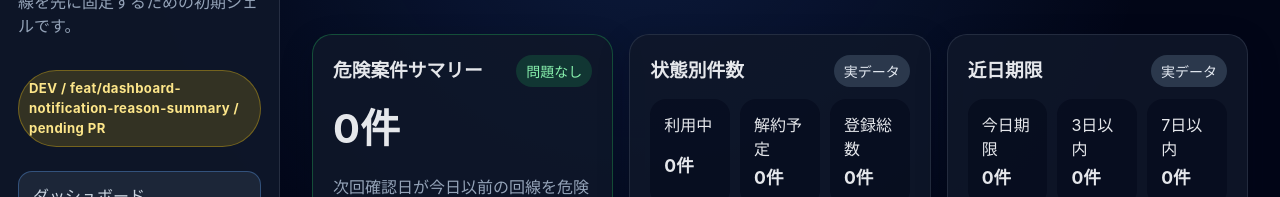
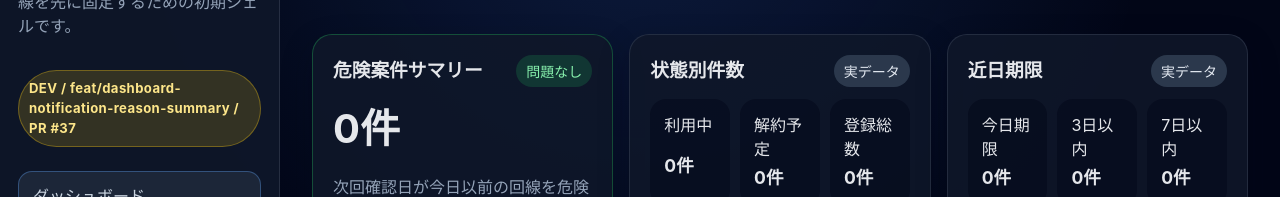
Before and after one commit to Driedsandwich/line-ops-ledger, a React (Vite) app: page / in a window 1280 px wide. Shown: the part 137-334 px from the top of the page. Built offline with nearby package versions, Linux system fonts and the light colour scheme.

Commit message:
chore: update dev-only progress label for pr 37

```diff
--- a/src/App.tsx
+++ b/src/App.tsx
@@ -6,7 +6,7 @@ const navItems = [
   { to: '/settings', label: '設定' },
 ];
 
-const devProgressLabel = 'DEV / feat/dashboard-notification-reason-summary / pending PR';
+const devProgressLabel = 'DEV / feat/dashboard-notification-reason-summary / PR #37';
 
 export function AppLayout(): JSX.Element {
   return (
```
